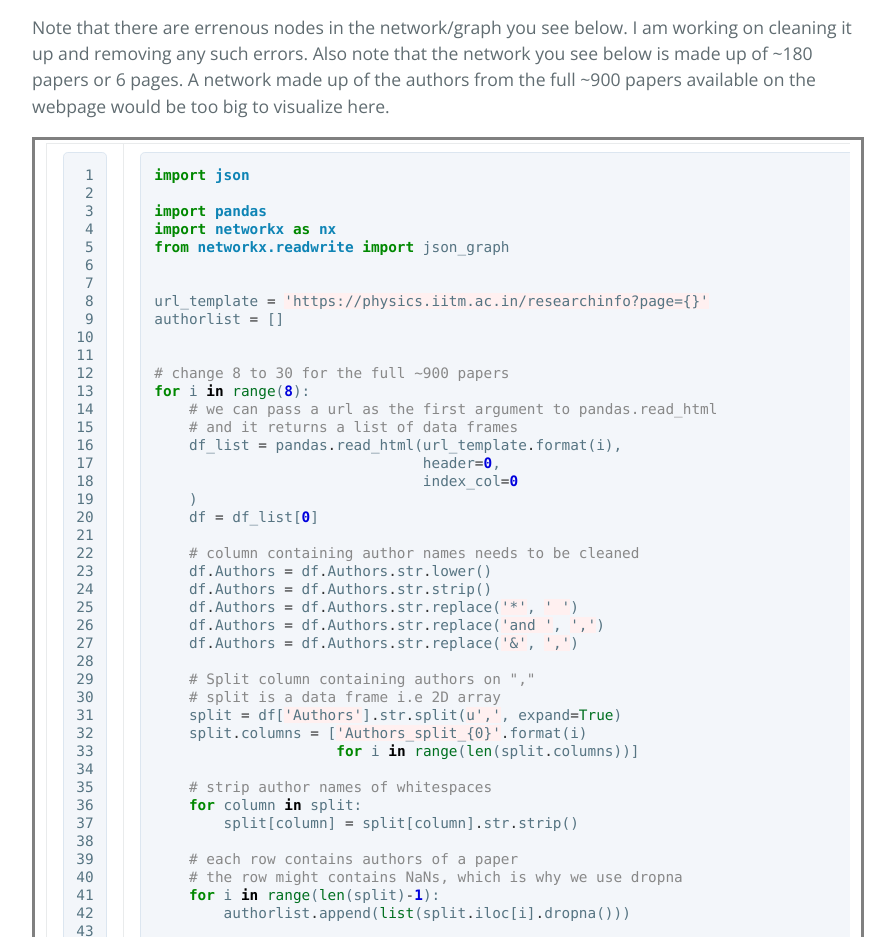
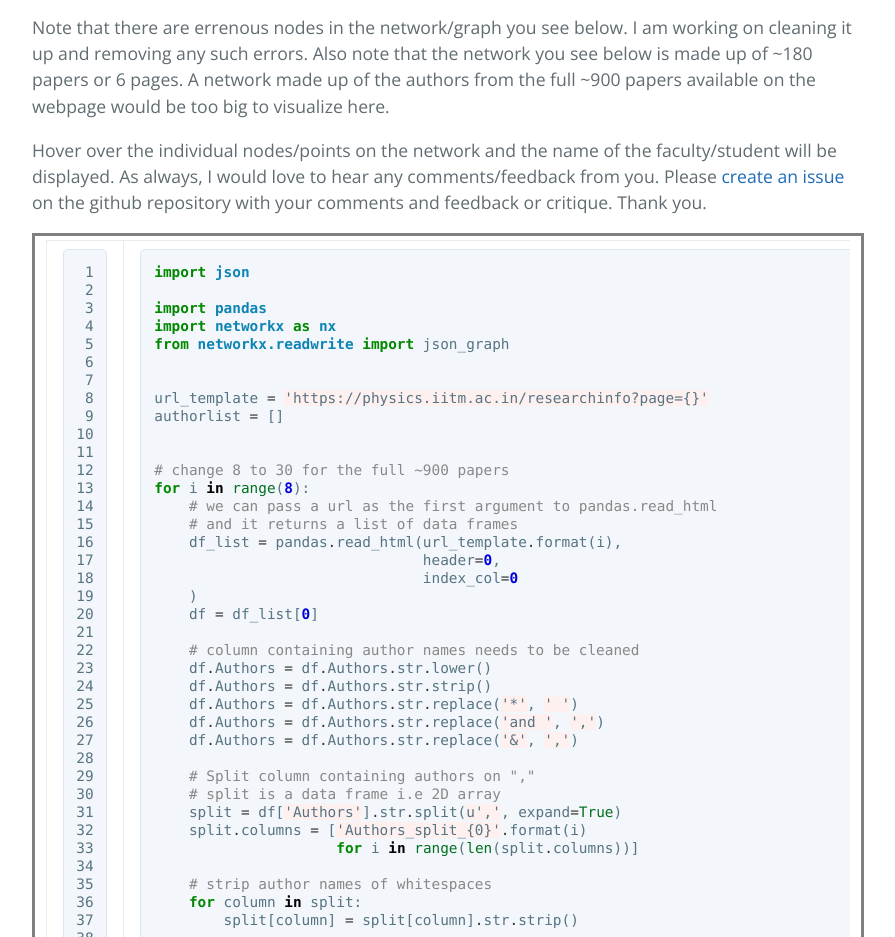
Before and after one commit to rahulporuri/physics-iitm, a plain HTML site: page index.html in a window 1280 px wide. Shown: the part 1540-2477 px from the top of the page, without its empty margins (192-1087 px from the left). Drawn offline with nearby package versions, Linux system fonts and the light colour scheme; animation ran at ten frames a second.

Commit message:
mention issue page and hovering for name

```diff
--- a/index.html
+++ b/index.html
@@ -137,6 +137,11 @@ network in a file, <code>force.json</code>. I then used D3 to load and visualize
 up and removing any such errors. Also note that the network you see below is made up of ~180 papers
 or 6 pages. A network made up of the authors from the full ~900 papers available on the webpage
 would be too big to visualize here.</p>
+
+<p>Hover over the individual nodes/points on the network and the name of the faculty/student will
+be displayed. As always, I would love to hear any comments/feedback from you. Please
+<a href="https://github.com/rahulporuri/physics-iitm">create an issue</a> on the github repository
+with your comments and feedback or critique. Thank you.</p>
 
 <!-- HTML generated using hilite.me -->
 <div style="background: #ffffff; border-width: 0.1em 0.1em 0.1em 0.8em; border: solid gray; overflow: auto; padding: 0.2em 0.6em; width: auto;">
```
